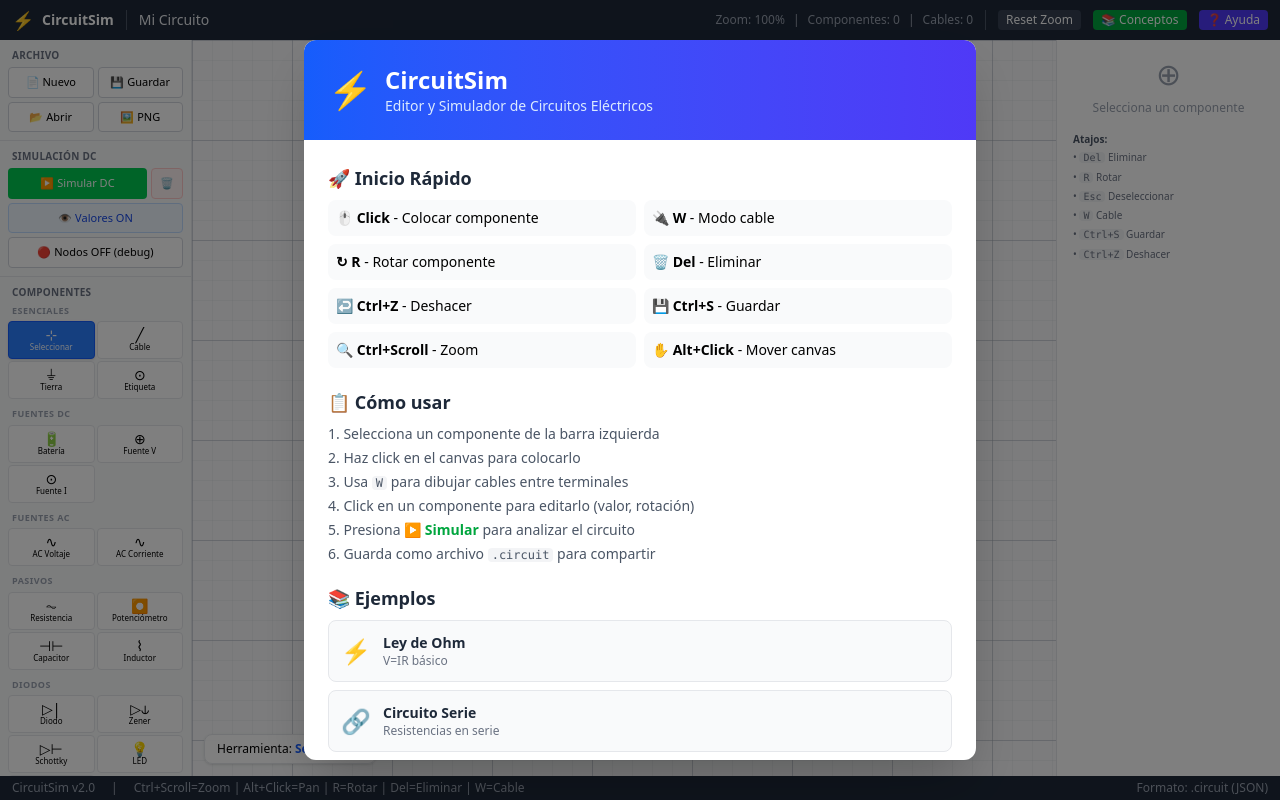
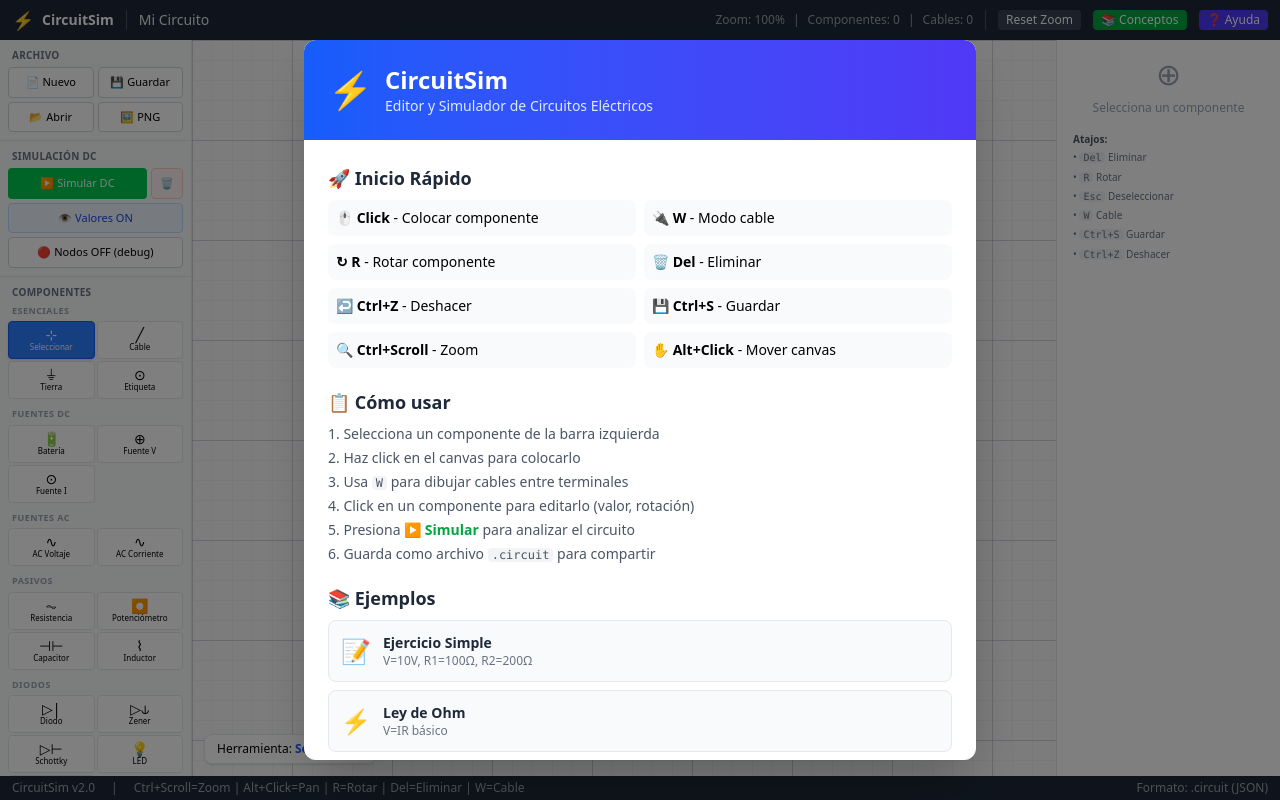
Before and after one commit to Shadowne027/circuitsim, a React (Vite) app: page / in a window 1280 px wide. Built offline with nearby package versions, Linux system fonts and the light colour scheme.

Commit message:
task snapshot 4ed130d6-87c3-4f22-bd95-1cd98c26663d

```diff
--- a/src/components/WelcomeModal.tsx
+++ b/src/components/WelcomeModal.tsx
@@ -1,6 +1,7 @@
 import React from 'react';
 import { CircuitData } from '../types';
 import { getOhmLawExample, getSeriesCircuitExample, getLEDExample, getSwitchExample } from '../utils/examples';
+import { getSimpleSeriesExample } from '../utils/simpleExample';
 
 interface Props {
   onClose: () => void;
@@ -10,6 +11,7 @@ interface Props {
 
 export default function WelcomeModal({ onClose, onLoadExample, onLoadFile }: Props) {
   const examples = [
+    { name: 'Ejercicio Simple', desc: 'V=10V, R1=100Ω, R2=200Ω', data: getSimpleSeriesExample(), icon: '📝' },
     { name: 'Ley de Ohm', desc: 'V=IR básico', data: getOhmLawExample(), icon: '⚡' },
     { name: 'Circuito Serie', desc: 'Resistencias en serie', data: getSeriesCircuitExample(), icon: '🔗' },
     { name: 'LED + Resistencia', desc: 'LED con limitador', data: getLEDExample(), icon: '💡' },
--- a/src/utils/examples.ts
+++ b/src/utils/examples.ts
@@ -39,28 +39,28 @@ function t(comp: CircuitComponent, idx: number): Point {
 }
 
 export function getOhmLawExample(): CircuitData {
-  // Simple circuit: Battery 12V -> Resistor 1kΩ -> Ground
-  // V1 at (200, 200), horizontal: t1=(170,200) positivo, t2=(230,200) negativo
-  // R1 at (300, 300), vertical (90°): t1=(300,270), t2=(300,330)
-  // GND at (200, 400): t1=(200,380)
+  // Ejercicio típico: Calcular la corriente en un circuito con V=12V y R=1kΩ
+  // Respuesta esperada: I = V/R = 12/1000 = 0.012A = 12mA
+
+  // Posiciones optimizadas para conexiones claras
   const v1 = makeComponent('voltage_source', { x: 200, y: 200 }, 12, 'V', 'V1');
-  const r1 = makeComponent('resistor', { x: 300, y: 300 }, 1000, 'Ω', 'R1', 90);
-  const g1 = makeComponent('ground', { x: 200, y: 400 }, 0, 'V', 'GND');
+  const r1 = makeComponent('resistor', { x: 300, y: 200 }, 1000, 'Ω', 'R1');
+  const g1 = makeComponent('ground', { x: 200, y: 300 }, 0, 'V', 'GND');
 
   return {
     version: '1.0.0',
-    name: 'Ley de Ohm - Ejemplo Básico',
-    description: 'Circuito simple: V=12V, R=1kΩ → I=12mA. V = I × R',
+    name: 'Ejercicio 1: Ley de Ohm',
+    description: 'Calcular I con V=12V, R=1kΩ. Respuesta: I=12mA',
     author: 'CircuitSim',
     date: new Date().toISOString(),
     components: [v1, r1, g1],
     wires: [
-      // V1 t1 (170,200) positivo -> R1 t1 (300,270)
-      makeWire([t(v1, 0), { x: 170, y: 270 }, t(r1, 0)]),
-      // R1 t2 (300,330) -> GND t1 (200,380)
-      makeWire([t(r1, 1), { x: 300, y: 380 }, t(g1, 0)]),
-      // GND t1 (200,380) -> V1 t2 (230,200) negativo
-      makeWire([t(g1, 0), { x: 100, y: 380 }, { x: 100, y: 200 }, t(v1, 1)]),
+      // V1 positivo (170,200) -> R1 izquierdo (270,200)
+      makeWire([t(v1, 0), t(r1, 0)]),
+      // R1 derecho (330,200) -> abajo -> GND (200,280)
+      makeWire([t(r1, 1), { x: 330, y: 280 }, t(g1, 0)]),
+      // GND (200,280) -> V1 negativo (230,200)
+      makeWire([t(g1, 0), { x: 200, y: 200 }, t(v1, 1)]),
     ],
     nodes: [],
     gridSize: 20,
--- /dev/null
+++ b/src/utils/simpleExample.ts
@@ -0,0 +1,71 @@
+import { CircuitData } from '../types';
+
+function generateId(): string {
+  return Math.random().toString(36).substr(2, 9);
+}
+
+function getTerminals(type: string, position: { x: number; y: number }, rotation: number): { id: string; position: { x: number; y: number } }[] {
+  if (type === 'ground') {
+    return [{ id: 't1', position: { x: position.x, y: position.y - 20 } }];
+  }
+  const rad = (rotation * Math.PI) / 180;
+  return [
+    { id: 't1', position: { x: position.x + Math.round(-30 * Math.cos(rad)), y: position.y + Math.round(-30 * Math.sin(rad)) } },
+    { id: 't2', position: { x: position.x + Math.round(30 * Math.cos(rad)), y: position.y + Math.round(30 * Math.sin(rad)) } },
+  ];
+}
+
+function makeComponent(type: string, position: { x: number; y: number }, value: number, unit: string, label: string, rotation = 0, properties: Record<string, any> = {}): any {
+  return {
+    id: generateId(),
+    type,
+    position,
+    rotation,
+    value,
+    unit,
+    label,
+    terminals: getTerminals(type, position, rotation),
+    properties,
+  };
+}
+
+function makeWire(points: { x: number; y: number }[]): any {
+  return { id: generateId(), points };
+}
+
+function t(comp: any, idx: number): { x: number; y: number } {
+  return comp.terminals[idx].position;
+}
+
+export function getSimpleSeriesExample(): CircuitData {
+  // Circuito MUY SIMPLE: V=10V, R1=100Ω, R2=200Ω en serie
+  // Cálculo manual: R_total = 300Ω, I = 10/300 = 33.3mA
+
+  const v1 = makeComponent('voltage_source', { x: 200, y: 200 }, 10, 'V', 'V1');
+  const r1 = makeComponent('resistor', { x: 300, y: 200 }, 100, 'Ω', 'R1');
+  const r2 = makeComponent('resistor', { x: 400, y: 200 }, 200, 'Ω', 'R2');
+  const g1 = makeComponent('ground', { x: 200, y: 300 }, 0, 'V', 'GND');
+
+  return {
+    version: '1.0.0',
+    name: 'Ejercicio Simple: Serie',
+    description: 'V=10V, R1=100Ω, R2=200Ω. I=33.3mA',
+    author: 'CircuitSim',
+    date: new Date().toISOString(),
+    components: [v1, r1, r2, g1],
+    wires: [
+      // V1+ (170,200) -> R1 izq (270,200)
+      makeWire([t(v1, 0), t(r1, 0)]),
+      // R1 der (330,200) -> R2 izq (370,200)
+      makeWire([t(r1, 1), t(r2, 0)]),
+      // R2 der (430,200) -> bajar -> GND (200,280)
+      makeWire([t(r2, 1), { x: 430, y: 300 }, t(g1, 0)]),
+      // GND (200,280) -> V1- (230,200)
+      makeWire([t(g1, 0), { x: 200, y: 200 }, t(v1, 1)]),
+    ],
+    nodes: [],
+    gridSize: 20,
+    canvasWidth: 2000,
+    canvasHeight: 1500,
+  };
+}
```
